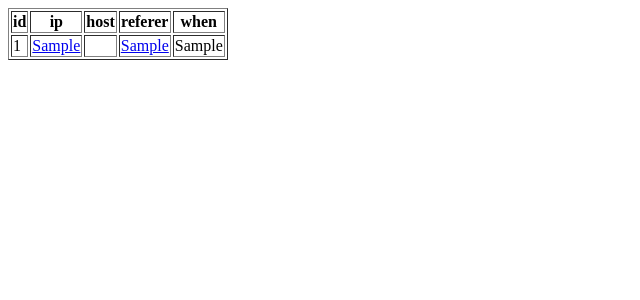
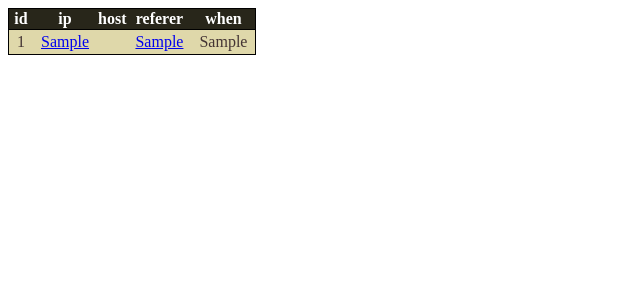
Before and after one commit to arcele/jryky, a PHP site: page /hits.php in a window 1280 px wide. Shown: the top 300 px of the page, without its empty margins (0-640 px from the left). Run offline with PHP 8.4, Linux system fonts and the light colour scheme; tables that the repository leaves empty or names only in its code hold one stand-in row (values such as "Sample post"); data that the repository does not hold is empty; a stand-in replaces the project's code that opens the database connection.

Commit message:
style tweaks

```diff
--- a/css/hits.css
+++ b/css/hits.css
@@ -1,6 +1,6 @@
 table { border:1px solid black; border-collapse:collapse; }
-table tr { color:#090501; }
-table tr th { background:#A5CD98; }
-table tr td { padding: 3px 8px; }
-table tr { background:#E3F7A3; }
-table tr:nth-child(odd) { background: #D8E8A5; }
+
+table tr th { background:#8B2311; border-bottom:1px solid black; color:white; background:#28261A; }
+table tr td { padding: 3px 8px; color: #443434; }
+table tr { background:#DFD8AA; }
+table tr:nth-child(odd) { background: #EFE8BA; }
--- a/hits.php
+++ b/hits.php
@@ -1,3 +1,10 @@
+<!DOCTYPE html>
+ <head>
+  <title>These are your hits, dog</title>
+  <link rel="stylesheet" href="css/hits.css" />
+ </head>
+ <body>
+
 <?php
 include_once('config/database.php');  // Config file contains $database declaraion
 $connection = mysql_connect($database['server'], $database['login'], $database['password']);
@@ -39,7 +46,7 @@ $countQuery = mysql_query($countQueryString);
 $count = mysql_fetch_array($countQuery);  // $count['total'] holds total number of hits.
 
 
-echo '<table border="1" cellpadding="1">';
+echo '<table>';
 echo '<tr><th>id</th><th>ip</th><th>host</th><th>referer</th><th>when</th></tr>';
 while($row = mysql_fetch_assoc($query)) {
   $host = gethostbyaddr($row['ip']);
@@ -65,3 +72,6 @@ if($firstResult > 0) {
 	echo '<a href="?f='. max($firstResult-25, 0). $additionalParams .'">newer &raquo;</a>';
 }
 ?>
+
+ </body>
+</html>
```
